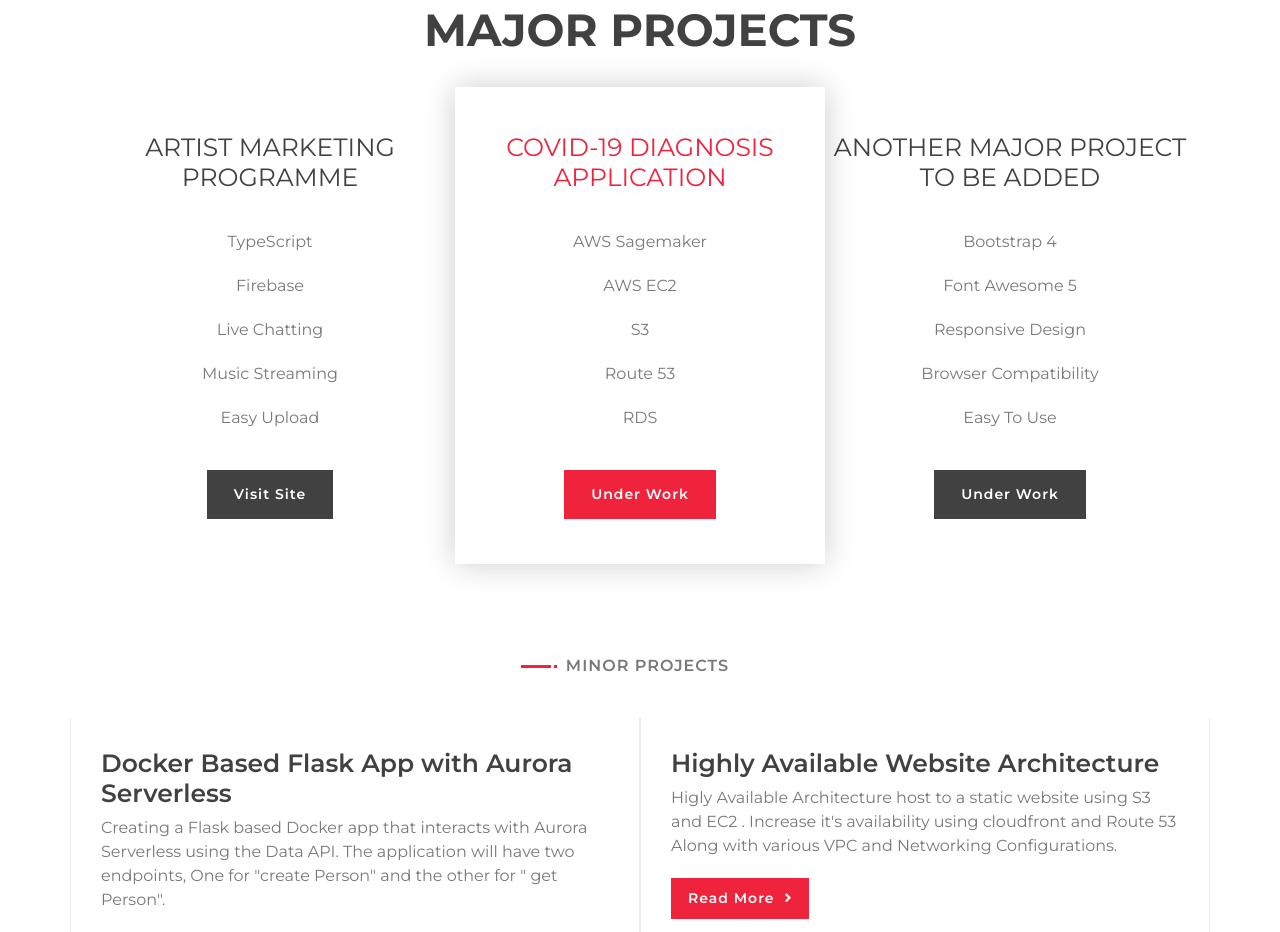
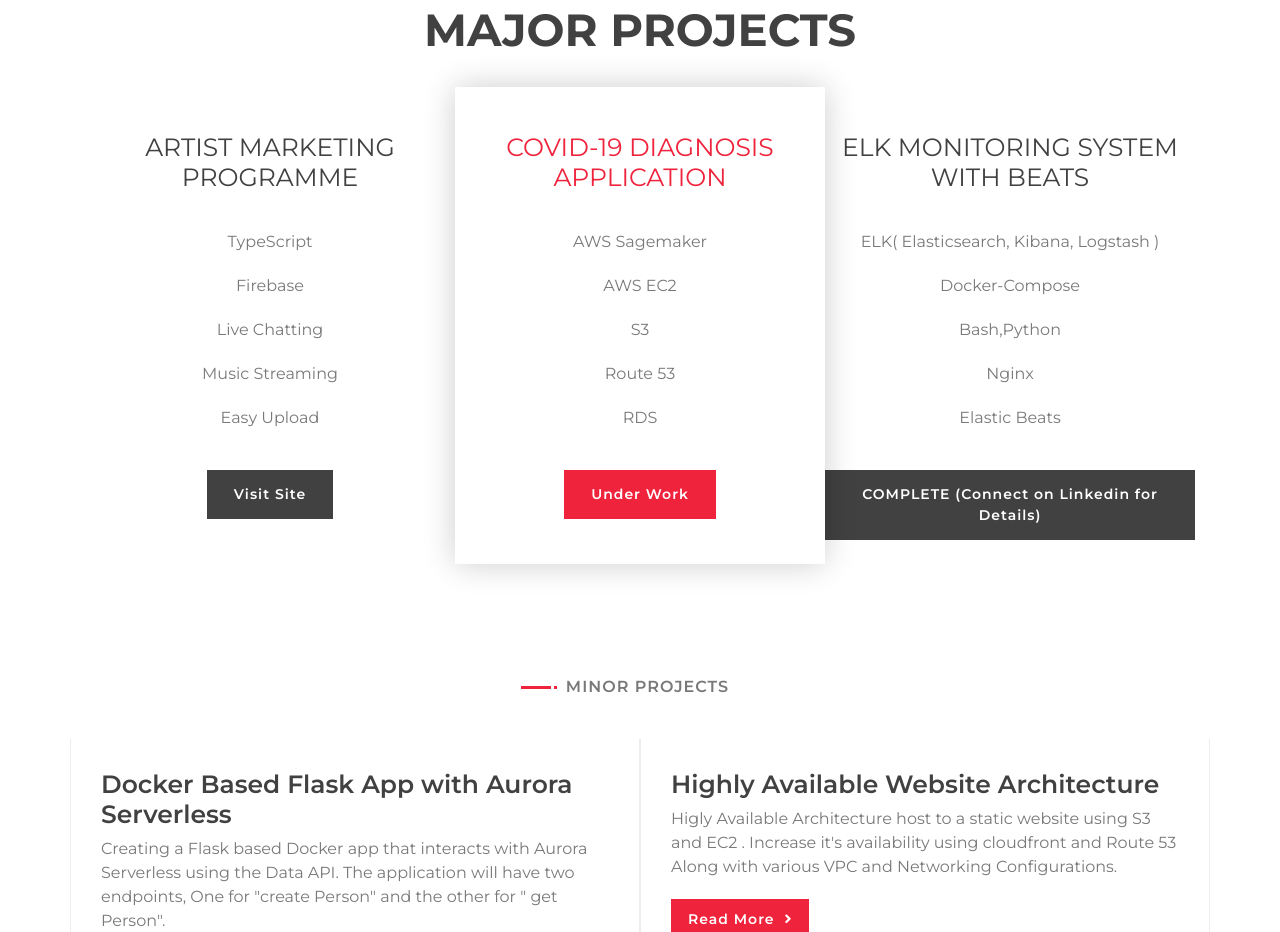
Before and after one commit to shubhgarg2401/shubhgarg2401.github.io, a plain HTML site: page index.html in a window 1280 px wide. Shown: the part 2960-3892 px from the top of the page. Drawn offline with nearby package versions, Linux system fonts and the light colour scheme.

Commit message:
Update index.html

```diff
--- a/index.html
+++ b/index.html
@@ -285,23 +285,23 @@ through filebeat/metricbeat and logstash.
                         <div class="price-item">
                             <div class="price-header">
                                 <div class="price-title">
-                                    <h2>Another Major Project To be added</h2>
+                                    <h2>ELK Monitoring system with Beats</h2>
                                 </div>
                             </div>
                             <div class="price-body">
                                 <div class="price-description">
                                     <ul>
-                                        <li>Bootstrap 4</li>
-                                        <li>Font Awesome 5</li>
-                                        <li>Responsive Design</li>
-                                        <li>Browser Compatibility</li>
-                                        <li>Easy To Use</li>
+                                        <li>ELK( Elasticsearch, Kibana, Logstash )</li>
+                                        <li>Docker-Compose</li>
+                                        <li>Bash,Python</li>
+                                        <li>Nginx</li>
+                                        <li>Elastic Beats</li>
                                     </ul>
                                 </div>
                             </div>
                             <div class="price-footer">
                                 <div class="price-action">
-                                    <a class="btn" href="">Under Work</a>
+                                    <a class="btn" href="">COMPLETE (Connect on Linkedin for Details)</a>
                                 </div>
                             </div>
                         </div>
```
